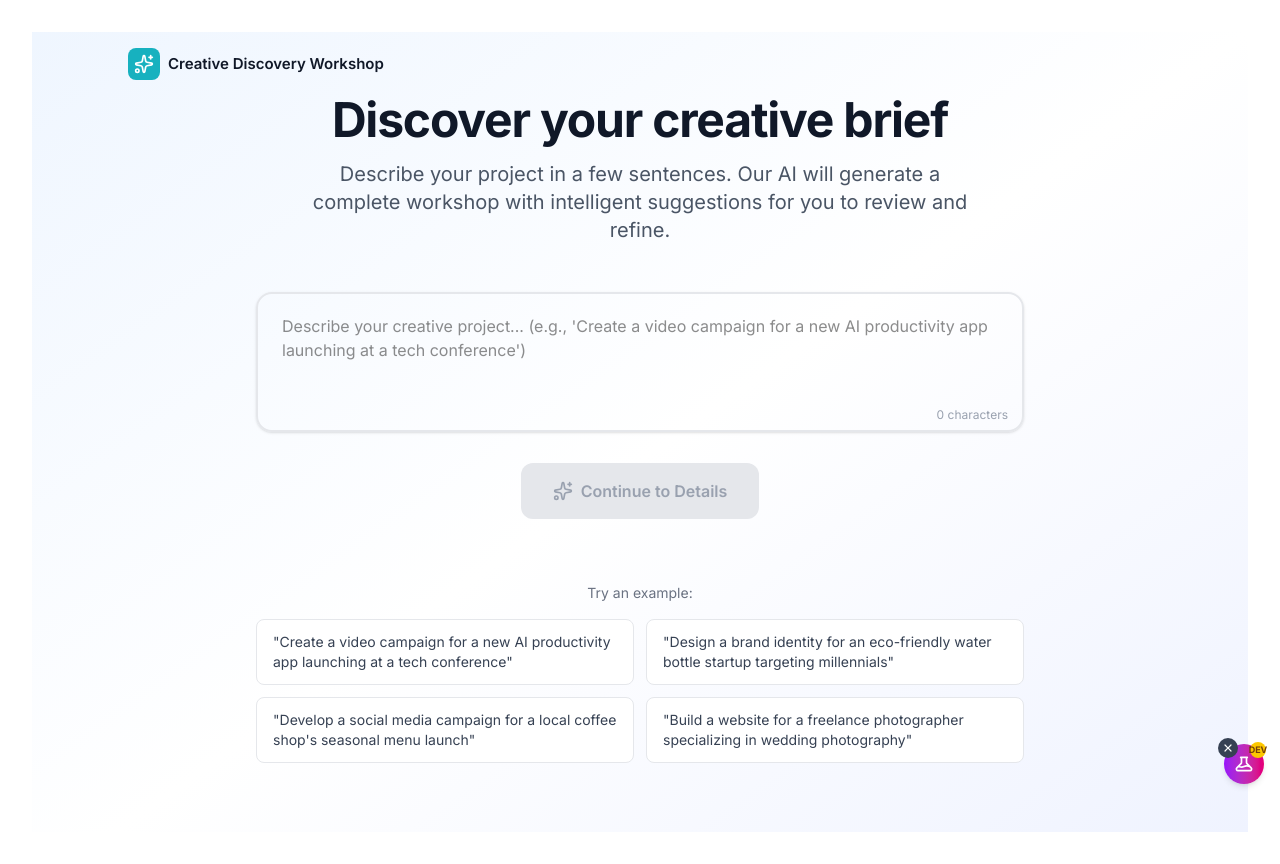
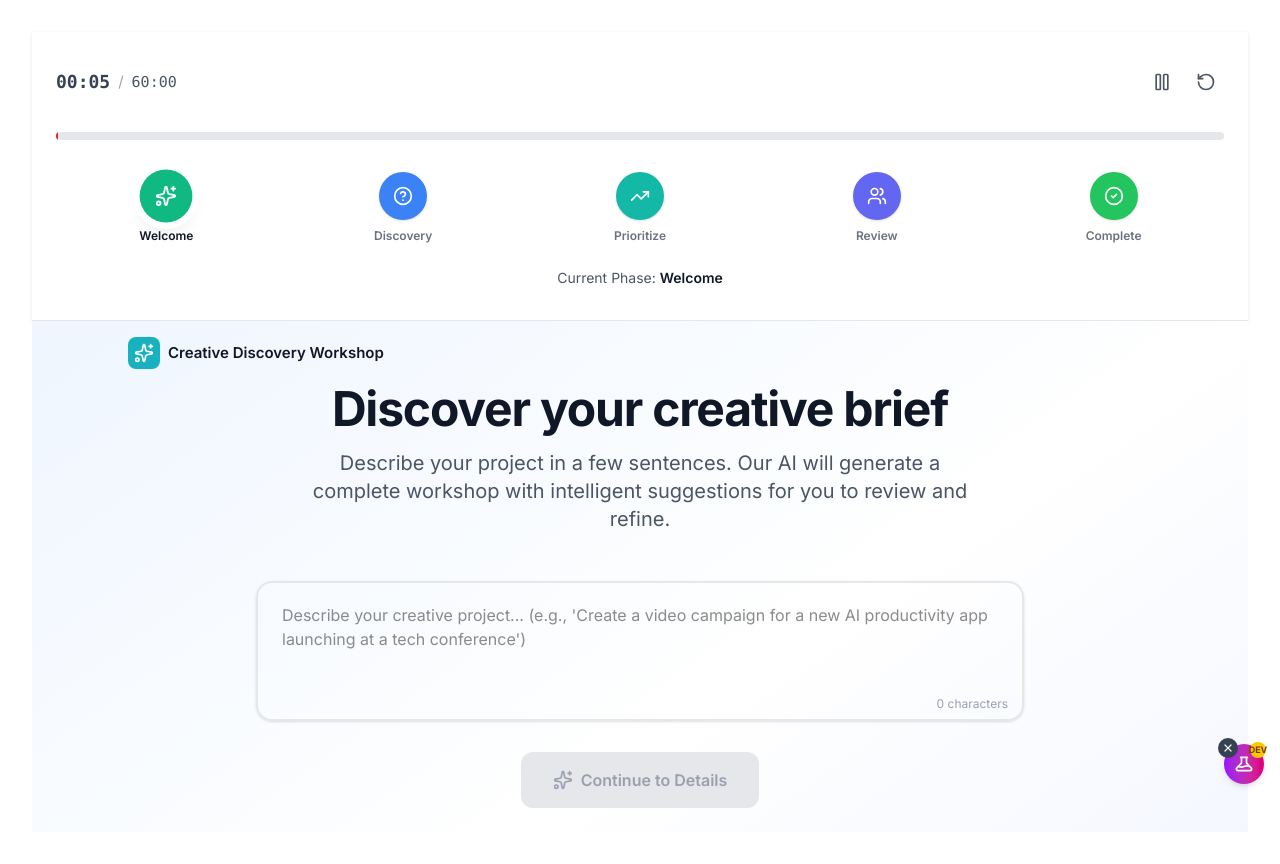
Before and after one commit to Rise-O-Matic/Creative-Discovery-Workshop, a React (Vite) app in the folder creative-brief-wizard/: page / in a window 1280 px wide. Built offline with nearby package versions, Linux system fonts and the light colour scheme.

Commit message:
Redesign timeline: move to top, add icons, and enable free navigation

```diff
--- a/creative-brief-wizard/src/App.tsx
+++ b/creative-brief-wizard/src/App.tsx
@@ -60,17 +60,16 @@ function PhaseRouter() {
 
 function AppContent() {
   const { state } = useSession();
-
-  // Don't show timeline on welcome/project-context phase
-  const showTimeline = state.currentPhase !== 'project-context';
+  // Timeline is always shown, state is used by PhaseRouter
+  const showTimeline = !!state;
 
   return (
     <div className="flex flex-col h-screen">
-      {/* Global Timeline Bar */}
+      {/* Global Timeline Bar at Top */}
       {showTimeline && <GlobalTimeline />}
 
       {/* Main Content */}
-      <div className="flex-1 overflow-auto">
+      <div className="flex-1 overflow-auto bg-gray-50">
         <PhaseRouter />
       </div>
 
--- a/creative-brief-wizard/src/components/GlobalTimeline.tsx
+++ b/creative-brief-wizard/src/components/GlobalTimeline.tsx
@@ -1,37 +1,73 @@
-import { useState, useEffect } from 'react';
+import { useEffect } from 'react';
 import { useSession } from '../hooks/useSession';
 import { useToast } from '../contexts/ToastContext';
 import { useMeetingTimer } from '../contexts/MeetingTimerContext';
 import { useFormattedTime } from '../hooks/useMeetingTimer';
 import type { SessionPhase } from '../types';
+import {
+  Sparkles,
+  HelpCircle,
+  Users,
+  TrendingUp,
+  CheckCircle2,
+  Play,
+  Pause,
+  RotateCcw,
+} from 'lucide-react';
 
 // ============================================================================
-// Phase Configuration
+// Phase Configuration with Icons
 // ============================================================================
 
 interface PhaseConfig {
   phase: SessionPhase;
   label: string;
   shortLabel: string;
+  icon: React.ReactNode;
+  color: string;
   expectedDurationMs: number;
-  color: string;
 }
 
 /**
  * Calculate phase durations based on total workshop duration
  */
 function calculatePhaseConfigs(workshopDurationMinutes: number): PhaseConfig[] {
-  // Base durations with proportional scaling
   const baseDurations: Omit<PhaseConfig, 'expectedDurationMs'>[] = [
-    { phase: 'project-context', label: 'Welcome', shortLabel: 'W', color: '#10b981' },
-    { phase: 'customer-discovery', label: 'Discovery', shortLabel: 'D', color: '#3b82f6' },
-    // Sticky notes phases temporarily shelved
-    // { phase: 'sticky-notes-diverge', label: 'Diverge', shortLabel: 'Dv', color: '#8b5cf6' },
-    // { phase: 'sticky-notes-converge', label: 'Converge', shortLabel: 'C', color: '#ec4899' },
-    // { phase: 'spot-exercises', label: 'Exercises', shortLabel: 'SE', color: '#f59e0b' },
-    { phase: 'prioritization', label: 'Prioritize', shortLabel: 'P', color: '#14b8a6' },
-    { phase: 'synthesis-review', label: 'Review', shortLabel: 'R', color: '#6366f1' },
-    { phase: 'brief-complete', label: 'Complete', shortLabel: 'B', color: '#22c55e' },
+    {
+      phase: 'project-context',
+      label: 'Welcome',
+      shortLabel: 'W',
+      icon: <Sparkles className="w-5 h-5" />,
+      color: '#10b981',
+    },
+    {
+      phase: 'customer-discovery',
+      label: 'Discovery',
+      shortLabel: 'D',
+      icon: <HelpCircle className="w-5 h-5" />,
+      color: '#3b82f6',
+    },
+    {
+      phase: 'prioritization',
+      label: 'Prioritize',
+      shortLabel: 'P',
+      icon: <TrendingUp className="w-5 h-5" />,
+      color: '#14b8a6',
+    },
+    {
+      phase: 'synthesis-review',
+      label: 'Review',
+      shortLabel: 'R',
+      icon: <Users className="w-5 h-5" />,
+      color: '#6366f1',
+    },
+    {
+      phase: 'brief-complete',
+      label: 'Complete',
+      shortLabel: 'B',
+      icon: <CheckCircle2 className="w-5 h-5" />,
+      color: '#22c55e',
+    },
   ];
 
   // Base proportions (totals to 60 minutes)
@@ -40,108 +76,81 @@ function calculatePhaseConfigs(workshopDurationMinutes: number): PhaseConfig[] {
 
   return baseDurations.map((phase, index) => ({
     ...phase,
-    expectedDurationMs: (baseProportions[index] / totalBaseMinutes) * workshopDurationMinutes * 60 * 1000,
+    expectedDurationMs:
+      (baseProportions[index] / totalBaseMinutes) * workshopDurationMinutes * 60 * 1000,
   }));
 }
 
 // ============================================================================
-// Phase Marker Component (Video Player Style)
+// Phase Marker Component (Top Timeline Style)
 // ============================================================================
 
 interface PhaseMarkerProps {
   config: PhaseConfig;
-  position: number; // percentage 0-100
   isCompleted: boolean;
   isCurrent: boolean;
-  isNext: boolean;
-  isLocked: boolean;
   onClick: () => void;
-  completedTimeMs?: number;
 }
 
 const PhaseMarker: React.FC<PhaseMarkerProps> = ({
   config,
-  position,
   isCompleted,
   isCurrent,
-  isNext,
-  isLocked,
   onClick,
-  completedTimeMs,
 }) => {
-  const [showTooltip, setShowTooltip] = useState(false);
+  return (
+    <button
+      onClick={onClick}
+      className={`flex flex-col items-center gap-2 transition-all duration-200 group`}
+    >
+      {/* Icon Circle */}
+      <div
+        className={`w-12 h-12 rounded-full flex items-center justify-center transition-all duration-200 ${
+          isCurrent
+            ? 'ring-4 ring-offset-2 scale-110 shadow-lg'
+            : isCompleted
+              ? 'bg-opacity-100 shadow-md'
+              : 'bg-opacity-60 shadow-sm'
+        }`}
+        style={{
+          backgroundColor: config.color,
+          color: 'white',
+        }}
+      >
+        {config.icon}
+      </div>
 
-  const getMarkerStyle = () => {
-    if (isCompleted) {
-      return 'bg-white border-white cursor-pointer hover:scale-125';
-    }
-    if (isCurrent) {
-      return 'bg-white border-white shadow-lg cursor-pointer scale-125';
-    }
-    if (isNext) {
-      return 'bg-white bg-opacity-50 border-white cursor-pointer hover:scale-110';
-    }
-    return 'bg-white bg-opacity-20 border-white border-opacity-30 cursor-not-allowed';
-  };
+      {/* Label */}
+      <div className="text-center">
+        <p
+          className={`text-xs font-semibold transition-colors ${
+            isCurrent ? 'text-gray-900' : isCompleted ? 'text-gray-700' : 'text-gray-500'
+          }`}
+        >
+          {config.label}
+        </p>
+      </div>
 
-  const formatTime = (ms: number): string => {
-    const minutes = Math.floor(ms / 60000);
-    return `${minutes}m`;
-  };
-
-  const expectedMinutes = Math.round(config.expectedDurationMs / 60000);
-
-  return (
-    <div
-      className="absolute flex flex-col items-center justify-center"
-      style={{
-        left: `${position}%`,
-        transform: 'translateX(-50%)',
-        bottom: '0',
-        height: '100%'
-      }}
-      onMouseEnter={() => setShowTooltip(true)}
-      onMouseLeave={() => setShowTooltip(false)}
-    >
-      {/* Tooltip */}
-      {showTooltip && (
-        <div className="absolute bottom-full mb-3 bg-gray-900 text-white px-3 py-2 rounded-lg shadow-xl z-50 whitespace-nowrap text-xs">
-          <div className="font-semibold">{config.label}</div>
-          {completedTimeMs !== undefined ? (
-            <div className="text-green-400 text-[10px]">
-              Completed in {formatTime(completedTimeMs)}
-            </div>
-          ) : (
-            <div className="text-gray-300 text-[10px]">{expectedMinutes}m expected</div>
-          )}
-        </div>
-      )}
-
-      {/* Circular Thumb - Vertically Centered on Bar */}
-      <div
-        className={`w-3 h-3 rounded-full border-2 flex items-center justify-center transition-all duration-200 ${getMarkerStyle()}`}
-        onClick={isLocked ? undefined : onClick}
-        role="button"
-        aria-label={`${config.label} phase`}
-        tabIndex={isLocked ? -1 : 0}
-      >
-        {/* Checkmark for completed */}
+      {/* Completion Indicator */}
       {isCompleted && (
-          <svg className="w-2 h-2 text-gray-800" fill="currentColor" viewBox="0 0 20 20">
+        <div className="absolute -top-1 -right-1">
+          <div className="w-4 h-4 bg-green-500 rounded-full flex items-center justify-center">
+            <svg className="w-2.5 h-2.5 text-white" fill="currentColor" viewBox="0 0 20 20">
               <path
                 fillRule="evenodd"
                 d="M16.707 5.293a1 1 0 010 1.414l-8 8a1 1 0 01-1.414 0l-4-4a1 1 0 011.414-1.414L8 12.586l7.293-7.293a1 1 0 011.414 0z"
                 clipRule="evenodd"
               />
             </svg>
-        )}
           </div>
         </div>
+      )}
+    </button>
   );
 };
 
 // ============================================================================
-// GlobalTimeline Component (Video Player Style)
+// GlobalTimeline Component (Top Position)
 // ============================================================================
 
 export const GlobalTimeline: React.FC = () => {
@@ -154,7 +163,6 @@ export const GlobalTimeline: React.FC = () => {
     resumeMeeting,
     resetMeeting,
     getCurrentElapsedMs,
-    // getPhaseElapsedMs,
     getPacingStatus,
   } = useMeetingTimer();
   const { formatMs, getProgressPercentage } = useFormattedTime();
@@ -171,11 +179,13 @@ export const GlobalTimeline: React.FC = () => {
   const currentPhaseIndex = phaseConfigs.findIndex((p) => p.phase === state.currentPhase);
 
   // Calculate cumulative positions
-  const totalExpectedMs = phaseConfigs.reduce((sum, p) => sum + p.expectedDurationMs, 0);
-  const getPhasePosition = (index: number): number => {
-    const cumulativeMs = phaseConfigs.slice(0, index).reduce((sum, p) => sum + p.expectedDurationMs, 0);
-    return (cumulativeMs / totalExpectedMs) * 100;
-  };
+  // totalExpectedMs could be used for getPhasePosition calculation
+  // const totalExpectedMs = phaseConfigs.reduce((sum, p) => sum + p.expectedDurationMs, 0);
+  // getPhasePosition is not currently used but kept for future reference
+  // const getPhasePosition = (index: number): number => {
+  //   const cumulativeMs = phaseConfigs.slice(0, index).reduce((sum, p) => sum + p.expectedDurationMs, 0);
+  //   return (cumulativeMs / totalExpectedMs) * 100;
+  // };}
 
   // Calculate elapsed time fill bar position
   const getElapsedPosition = (): number => {
@@ -190,21 +200,10 @@ export const GlobalTimeline: React.FC = () => {
     return '#10b981'; // green
   };
 
-  // Handle phase navigation
+  // Handle phase navigation - FREE NAVIGATION (no locking)
   const handlePhaseClick = (targetPhase: SessionPhase) => {
-    const targetIndex = phaseConfigs.findIndex((p) => p.phase === targetPhase);
-
-    // Progressive navigation rules
-    if (targetIndex <= currentPhaseIndex) {
-      // Can always go back
     setPhase(targetPhase);
-    } else if (targetIndex === currentPhaseIndex + 1) {
-      // Can go forward one
-      setPhase(targetPhase);
-    } else {
-      // Cannot skip ahead
-      addToast('Complete current phase before skipping ahead', 'warning', 3000);
-    }
+    addToast(`Navigated to ${phaseConfigs.find((p) => p.phase === targetPhase)?.label}`, 'info', 2000);
   };
 
   // Handle pause/resume
@@ -231,10 +230,8 @@ export const GlobalTimeline: React.FC = () => {
   const getPhaseState = (index: number) => {
     const isCompleted = index < currentPhaseIndex;
     const isCurrent = index === currentPhaseIndex;
-    const isNext = index === currentPhaseIndex + 1;
-    const isLocked = index > currentPhaseIndex + 1;
 
-    return { isCompleted, isCurrent, isNext, isLocked };
+    return { isCompleted, isCurrent };
   };
 
   const currentElapsedMs = getCurrentElapsedMs();
@@ -242,32 +239,54 @@ export const GlobalTimeline: React.FC = () => {
   const currentPhase = phaseConfigs[currentPhaseIndex];
 
   return (
-    <div
-      className="fixed bottom-0 left-0 right-0 bg-gray-900 bg-opacity-95 backdrop-blur-sm shadow-2xl z-40"
-      style={{ height: '48px' }}
-    >
-      <div className="relative h-full flex items-center px-6">
-        {/* Left Side: Time Display */}
-        <div className="flex items-center gap-3 text-white text-xs font-mono">
-          <span className="font-semibold tabular-nums">
+    <div className="w-full bg-white border-b border-gray-200 shadow-sm">
+      <div className="max-w-7xl mx-auto px-6 py-8">
+        {/* Top Row: Timer and Controls */}
+        <div className="flex items-center justify-between mb-8">
+          {/* Left: Time Display */}
+          <div className="flex items-center gap-4">
+            <div className="flex items-center gap-2 text-gray-700">
+              <span className="font-mono font-semibold text-lg">
                 {formatMs(currentElapsedMs)}
               </span>
               <span className="text-gray-400">/</span>
-          <span className="text-gray-400 tabular-nums">
+              <span className="font-mono text-gray-600">
                 {formatMs(expectedMs)}
               </span>
+            </div>
             {timerState.isPaused && (
-            <span className="ml-2 px-2 py-0.5 bg-yellow-500 bg-opacity-20 text-yellow-400 rounded text-[10px] font-bold">
+              <span className="px-3 py-1 bg-yellow-100 text-yellow-700 rounded-full text-xs font-semibold">
                 PAUSED
               </span>
             )}
           </div>
 
-        {/* Center: Progress Bar with Phase Markers */}
-        <div className="flex-1 mx-6 relative" style={{ height: '4px' }}>
-          {/* Background Track */}
-          <div className="absolute inset-0 bg-white bg-opacity-20 rounded-full overflow-hidden">
-            {/* Elapsed Time Fill */}
+          {/* Right: Controls */}
+          <div className="flex items-center gap-2">
+            <button
+              onClick={handlePauseResume}
+              className="p-2 hover:bg-gray-100 rounded-lg transition-colors"
+              title={timerState.isPaused ? 'Resume' : 'Pause'}
+            >
+              {timerState.isPaused ? (
+                <Play className="w-5 h-5 text-gray-600" />
+              ) : (
+                <Pause className="w-5 h-5 text-gray-600" />
+              )}
+            </button>
+            <button
+              onClick={handleReset}
+              className="p-2 hover:bg-gray-100 rounded-lg transition-colors"
+              title="Reset"
+            >
+              <RotateCcw className="w-5 h-5 text-gray-600" />
+            </button>
+          </div>
+        </div>
+
+        {/* Progress Bar */}
+        <div className="mb-8">
+          <div className="w-full h-2 bg-gray-200 rounded-full overflow-hidden">
             <div
               className="h-full transition-all duration-300 rounded-full"
               style={{
@@ -276,72 +295,31 @@ export const GlobalTimeline: React.FC = () => {
               }}
             />
           </div>
+        </div>
 
         {/* Phase Markers */}
+        <div className="flex items-end justify-between gap-4">
           {phaseConfigs.map((config, index) => {
-            const position = getPhasePosition(index);
-            const { isCompleted, isCurrent, isNext, isLocked } = getPhaseState(index);
-            const completedTimeMs = (state as any).phaseCompletionTimes?.[config.phase];
+            const { isCompleted, isCurrent } = getPhaseState(index);
 
             return (
+              <div key={config.phase} className="flex-1 flex justify-center relative">
                 <PhaseMarker
-                key={config.phase}
                   config={config}
-                position={position}
                   isCompleted={isCompleted}
                   isCurrent={isCurrent}
-                isNext={isNext}
-                isLocked={isLocked}
                   onClick={() => handlePhaseClick(config.phase)}
-                completedTimeMs={completedTimeMs}
                 />
+              </div>
             );
           })}
         </div>
 
-        {/* Right Side: Current Phase & Controls */}
-        <div className="flex items-center gap-3">
-          {/* Current Phase */}
-          <div className="text-white text-xs font-medium">
-            {currentPhase?.label || 'Workshop'}
-          </div>
-
-          {/* Controls */}
-          <div className="flex items-center gap-1">
-            <button
-              onClick={handlePauseResume}
-              className="w-7 h-7 flex items-center justify-center bg-white bg-opacity-10 hover:bg-opacity-20 text-white rounded transition-colors"
-              aria-label={timerState.isPaused ? 'Resume timer' : 'Pause timer'}
-              title={timerState.isPaused ? 'Resume' : 'Pause'}
-            >
-              {timerState.isPaused ? (
-                <svg className="w-3 h-3" fill="currentColor" viewBox="0 0 20 20">
-                  <path
-                    fillRule="evenodd"
-                    d="M10 18a8 8 0 100-16 8 8 0 000 16zM9.555 7.168A1 1 0 008 8v4a1 1 0 001.555.832l3-2a1 1 0 000-1.664l-3-2z"
-                    clipRule="evenodd"
-                  />
-                </svg>
-              ) : (
-                <svg className="w-3 h-3" fill="currentColor" viewBox="0 0 20 20">
-                  <path
-                    fillRule="evenodd"
-                    d="M18 10a8 8 0 11-16 0 8 8 0 0116 0zM7 8a1 1 0 012 0v4a1 1 0 11-2 0V8zm5-1a1 1 0 00-1 1v4a1 1 0 102 0V8a1 1 0 00-1-1z"
-                    clipRule="evenodd"
-                  />
-                </svg>
-              )}
-            </button>
-
-            <button
-              onClick={handleReset}
-              className="w-7 h-7 flex items-center justify-center bg-white bg-opacity-10 hover:bg-opacity-20 text-white rounded transition-colors text-[10px] font-bold"
-              aria-label="Reset timer"
-              title="Reset"
-            >
-              ↻
-            </button>
-          </div>
+        {/* Current Phase Label */}
+        <div className="mt-6 text-center">
+          <p className="text-sm text-gray-600">
+            Current Phase: <span className="font-semibold text-gray-900">{currentPhase?.label}</span>
+          </p>
         </div>
       </div>
     </div>
```
Lines whose indentation alone changed are shown as unchanged.
